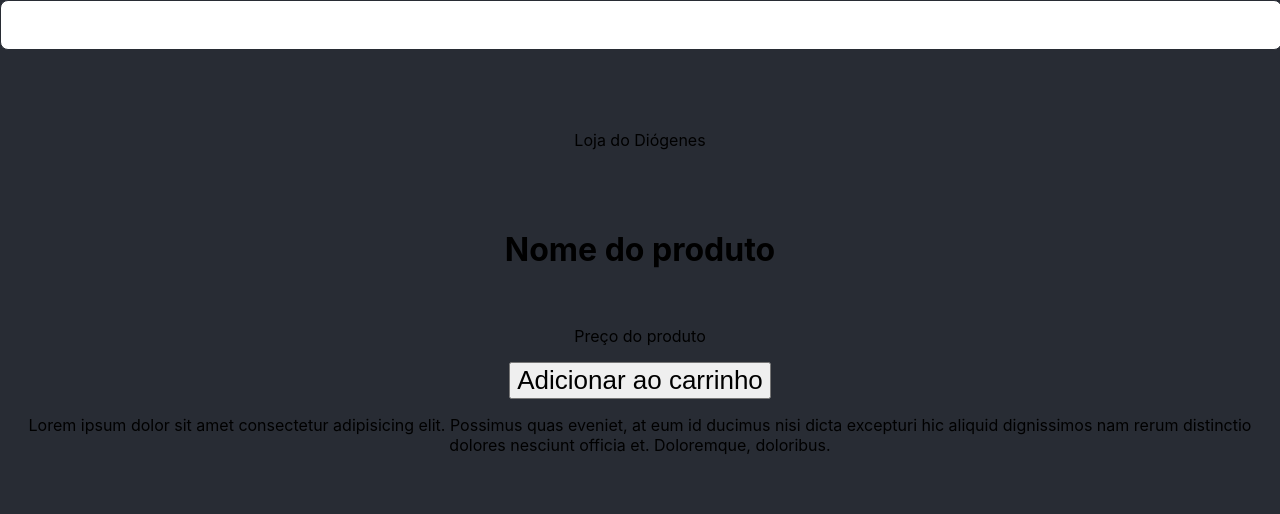
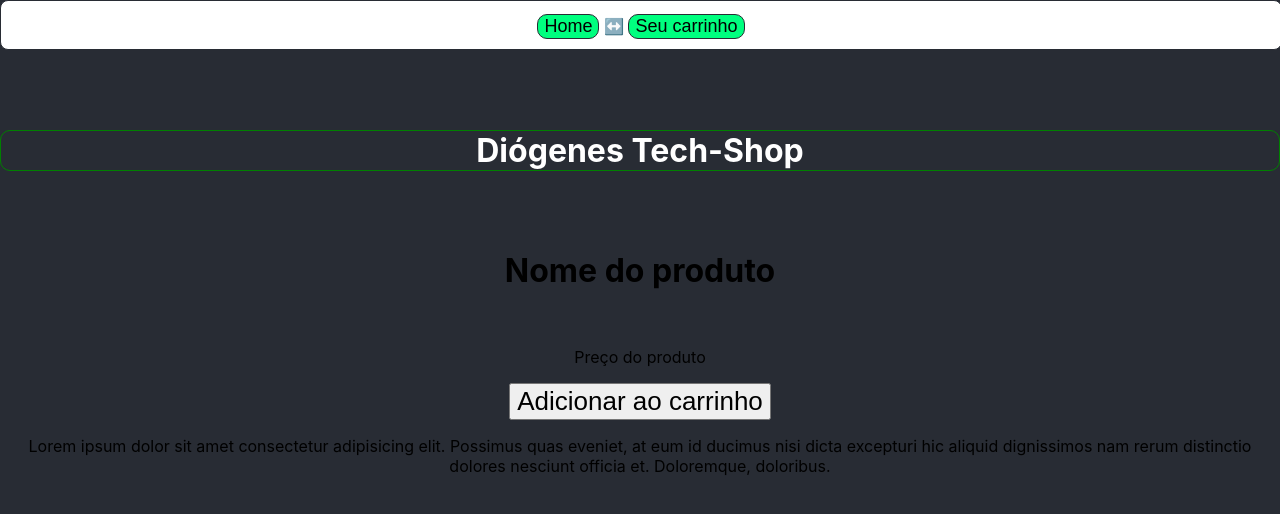
Before and after one commit to erick-ferraz/Serratec-ProjetoFinal-React, a React (Vite) app in the folder projeto-final/projeto-final/: page /produtos/1 in a window 1280 px wide. Shown: the top 514 px of the page. Built offline with nearby package versions, Linux system fonts and the light colour scheme.

Commit message:
Inclusão de styled components
Styled buttons na navbar

```diff
--- a/projeto-final/package.json
+++ b/projeto-final/package.json
@@ -1,6 +1,7 @@
 {
   "dependencies": {
     "axios": "^0.24.0",
-    "react-router-dom": "^5.2.0"
+    "react-router-dom": "^5.2.0",
+    "styled-components": "^5.3.3"
   }
 }
--- a/projeto-final/projeto-final/src/App.css
+++ b/projeto-final/projeto-final/src/App.css
@@ -62,4 +62,18 @@ button {
 .title {
   margin-top: 5rem;
   margin-bottom: 5rem;
+  color: #fff;
 }
+
+.title .nomeloja {
+  border: 1px solid green;
+  border-radius: 10px;
+}
+
+.botaoteste {
+  background-color:	#00FF7F;
+  border: 1px solid #282c34;
+  border-radius: 10px;
+  margin-top: 0.8rem;
+  font-size: large;
+}
--- a/projeto-final/projeto-final/src/App.jsx
+++ b/projeto-final/projeto-final/src/App.jsx
@@ -4,18 +4,19 @@ import PaginaPrincipal from './components/PaginaPrincipal'
 import PaginaProduto from './components/PaginaProduto';
 import { BrowserRouter, Switch, Route, Link } from 'react-router-dom'
 import Carrinho from './components/Carrinho';
+import BotaoMenu from './components/BotaoMenu';
 
 function App() {
   const [count, setCount] = useState(0);
 
   return (
     <div className="App">
-      <nav className="navbar">
-
-      </nav>
-      <div className="title">Loja do Diógenes</div>
       <BrowserRouter>
-        <Link to="/"></Link>
+        <nav className="navbar">
+          <Link to="/"><BotaoMenu>Home</BotaoMenu></Link> {" ↔️ "}
+          <Link to="/carrinho"><BotaoMenu>Seu carrinho</BotaoMenu></Link>
+        </nav>
+        <div className="title"><h1 className="nomeloja">Diógenes Tech-Shop</h1></div>
         <Switch>
           <Route path="/" component={PaginaPrincipal} exact />
           <Route path="/produtos/:id" component={PaginaProduto} exact />
--- /dev/null
+++ b/projeto-final/projeto-final/src/components/BotaoMenu.jsx
@@ -0,0 +1,11 @@
+import styled from "styled-components";
+
+const BotaoMenu = styled.button`
+background-color:	#00FF7F;
+border: 1px solid #282c34;
+border-radius: 10px;
+margin-top: 0.8rem;
+font-size: large;
+`;
+
+export default BotaoMenu;
--- a/projeto-final/projeto-final/src/components/Carrinho.jsx
+++ b/projeto-final/projeto-final/src/components/Carrinho.jsx
@@ -35,8 +35,6 @@ export default (props) => {
                     <li>Nome do produto: {itemPedido.produto.nome} - Preço R$ {itemPedido.produto.vlUnitario}</li>
                 ))}
                 </ul>
-
-
             </div>
         </div>
     )
--- a/projeto-final/projeto-final/src/components/PaginaProduto.jsx
+++ b/projeto-final/projeto-final/src/components/PaginaProduto.jsx
@@ -1,6 +1,7 @@
 import React from "react";
 import { useParams } from "react-router";
 import axios from 'axios';
+import { Link } from 'react-router-dom'
 
 const api = axios.create({
     baseURL: "http://localhost:8080/projetofinal/",
@@ -14,7 +15,6 @@ export default (props) => {
         api.get(`/produtos/${id}`).then(pegar);
 
         function pegar(response) {
-            console.log(response.data);
             setProdutos(response.data);
         }
     };
@@ -37,7 +37,7 @@ export default (props) => {
 
             if (result.data?.length > 0) {
                 const pedidoEncontrado = result.data.find((x) => x.cliente?.id == 1);
-                console.dir(pedidoEncontrado)
+
                 if (!pedidoEncontrado) {
                     api.post("/pedidos/adicionar", {
                         "cliente":{
@@ -58,7 +58,7 @@ export default (props) => {
             <h1>Nome do produto</h1>
             <img src="" alt="" />
             <p>Preço do produto</p>
-            <button onClick={adicionarProd}>Adicionar ao carrinho</button>
+            <Link to='/carrinho'><button onClick={adicionarProd}>Adicionar ao carrinho</button></Link>
             <p>Lorem ipsum dolor sit amet consectetur adipisicing elit.
                 Possimus quas eveniet, at eum id ducimus nisi dicta excepturi hic
                 aliquid dignissimos nam rerum distinctio dolores
--- a/projeto-final/projeto-final/src/components/Produto.jsx
+++ b/projeto-final/projeto-final/src/components/Produto.jsx
@@ -3,7 +3,7 @@ import PaginaProduto from "./PaginaProduto";
 import { Link } from 'react-router-dom'
 
 export default (props) => {
-    const { produto, eventoModificar } = props;
+    const { produto } = props;
 
     const handler = (event) => {
 
```
Also changed, not shown: projeto-final/projeto-final/src/components/Menu.jsx (+15 -1 lines), 1 other file (tests, documents, lock files or other folders).
